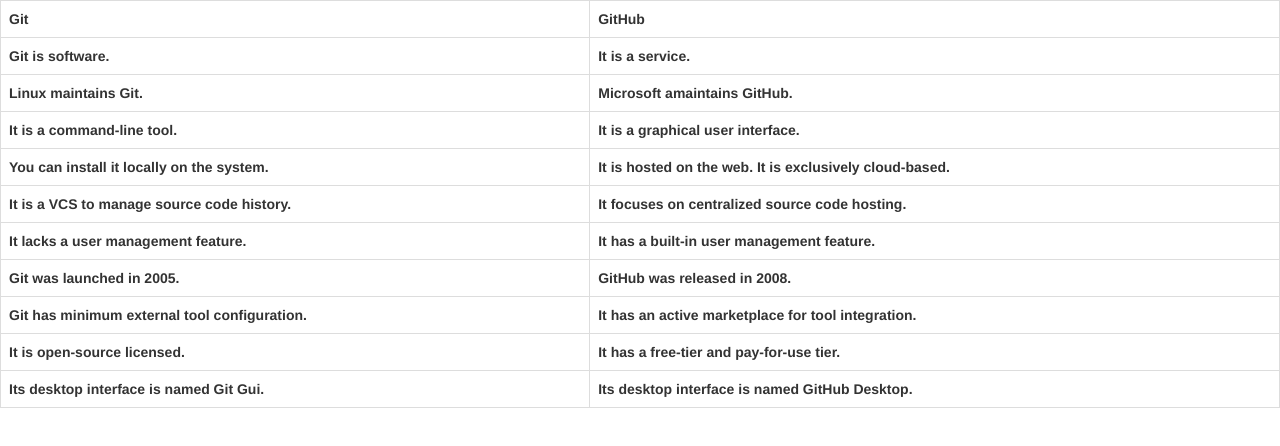
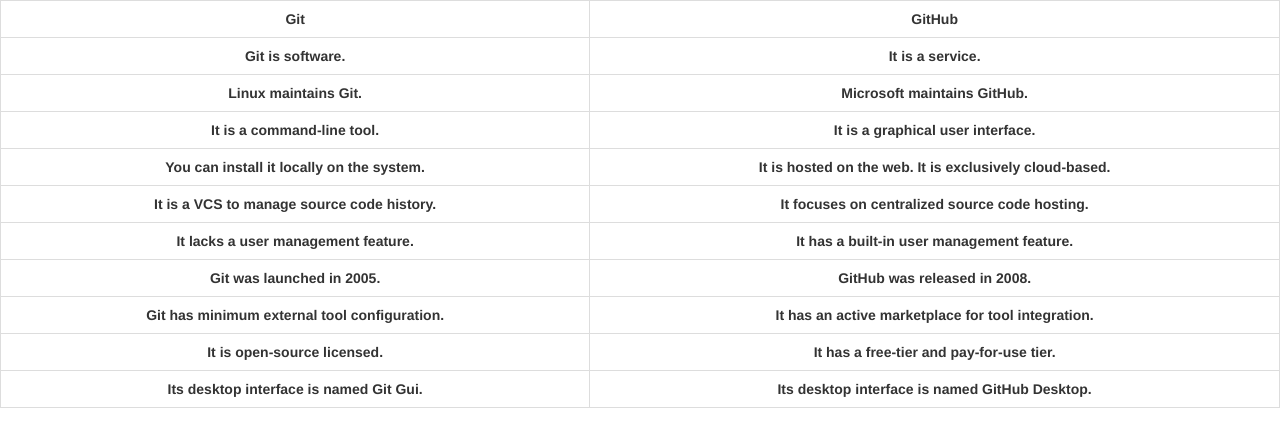
Before and after one commit to MamuadRay/MamuadRay.github.io, a plain HTML site: page index.html in a window 1280 px wide. Drawn offline with nearby package versions, Linux system fonts and the light colour scheme.

Commit message:
Update index.html

```diff
--- a/index.html
+++ b/index.html
@@ -7,50 +7,50 @@
     <link rel="stylesheet" href="https://maxcdn.bootstrapcdn.com/bootstrap/3.4.1/css/bootstrap.min.css">
 </head>
 <body>
-    <table class="table table-bordered" class="table table-responsive">
+    <table class="table table-bordered">
         <tr>
-            <th>Git</th>
-            <th>GitHub</th>
+            <th class="text-center">Git</th>
+            <th class="text-center">GitHub</th>
         </tr>
         <tr>
-            <th>Git is software.</th>
-            <th>It is a service.</th>
+            <th class="text-center">Git is software.</th>
+            <th class="text-center">It is a service.</th>
         </tr>
         <tr>
-            <th>Linux maintains Git.</th>
-            <th>Microsoft amaintains GitHub.</th>
+            <th class="text-center">Linux maintains Git.</th>
+            <th class="text-center">Microsoft maintains GitHub.</th>
         </tr>
         <tr>
-            <th>It is a command-line tool.</th>
-            <th>It is a graphical user interface.</th>
+            <th class="text-center">It is a command-line tool.</th>
+            <th class="text-center">It is a graphical user interface.</th>
         </tr>
         <tr>
-            <th>You can install it locally on the system.</th>
-            <th>It is hosted on the web. It is exclusively cloud-based.</th>
+            <th class="text-center">You can install it locally on the system.</th>
+            <th class="text-center">It is hosted on the web. It is exclusively cloud-based.</th>
         </tr>
         <tr>
-            <th>It is a VCS to manage source code history.</th>
-            <th>It focuses on centralized source code hosting.</th>
+            <th class="text-center">It is a VCS to manage source code history.</th>
+            <th class="text-center">It focuses on centralized source code hosting.</th>
         </tr>
         <tr>
-            <th>It lacks a user management feature.</th>
-            <th>It has a built-in user management feature.</th>
+            <th class="text-center">It lacks a user management feature.</th>
+            <th class="text-center">It has a built-in user management feature.</th>
         </tr>
         <tr>
-            <th>Git was launched in 2005.</th>
-            <th>GitHub was released in 2008.</th>
+            <th class="text-center">Git was launched in 2005.</th>
+            <th class="text-center">GitHub was released in 2008.</th>
         </tr>
         <tr>
-            <th>Git has minimum external tool configuration.</th>
-            <th>It has an active marketplace for tool integration.</th>
+            <th class="text-center">Git has minimum external tool configuration.</th>
+            <th class="text-center">It has an active marketplace for tool integration.</th>
         </tr>
         <tr>
-            <th>It is open-source licensed.</th>
-            <th>It has a free-tier and pay-for-use tier.</th>
+            <th class="text-center">It is open-source licensed.</th>
+            <th class="text-center">It has a free-tier and pay-for-use tier.</th>
         </tr>
         <tr>
-            <th>Its desktop interface is named Git Gui.</th>
-            <th>Its desktop interface is named GitHub Desktop.</th>
+            <th class="text-center">Its desktop interface is named Git Gui.</th>
+            <th class="text-center">Its desktop interface is named GitHub Desktop.</th>
         </tr>
 
     </table>
```
